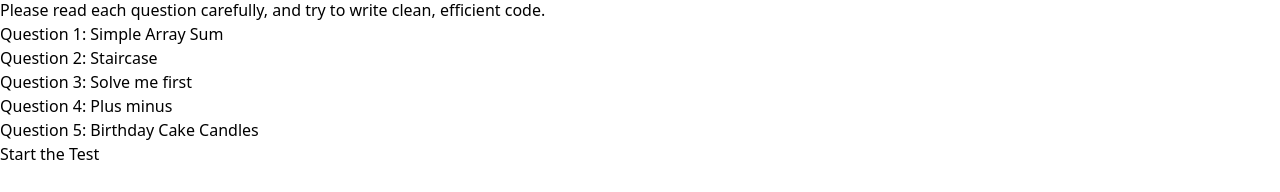
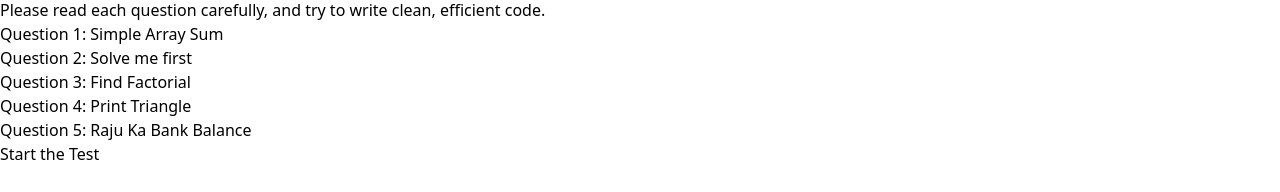
Before and after one commit to prakashcjoshi2209/Quiz-Competition, a React (Vite) app in the folder frontend/: page /round2 in a window 1280 px wide. Shown: the part 122-314 px from the top of the page. Built offline with nearby package versions, Linux system fonts and the light colour scheme; sample sign-in values are in the browser's storage.

Commit message:
final changes

```diff
--- a/frontend/src/components/Round2.jsx
+++ b/frontend/src/components/Round2.jsx
@@ -39,10 +39,10 @@ const Round2 = () => {
           <div className="space-y-4">
             {[
               "Simple Array Sum",
-              "Staircase",
               "Solve me first",
-              "Plus minus",
-              "Birthday Cake Candles",
+              "Find Factorial",
+              "Print Triangle",
+              "Raju Ka Bank Balance",
             ].map((title, index) => (
               <div
                 key={index}
```
